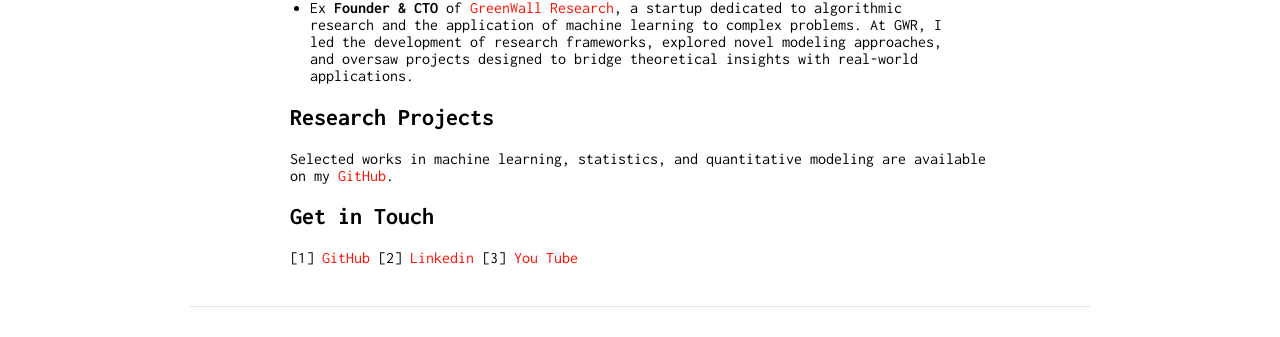
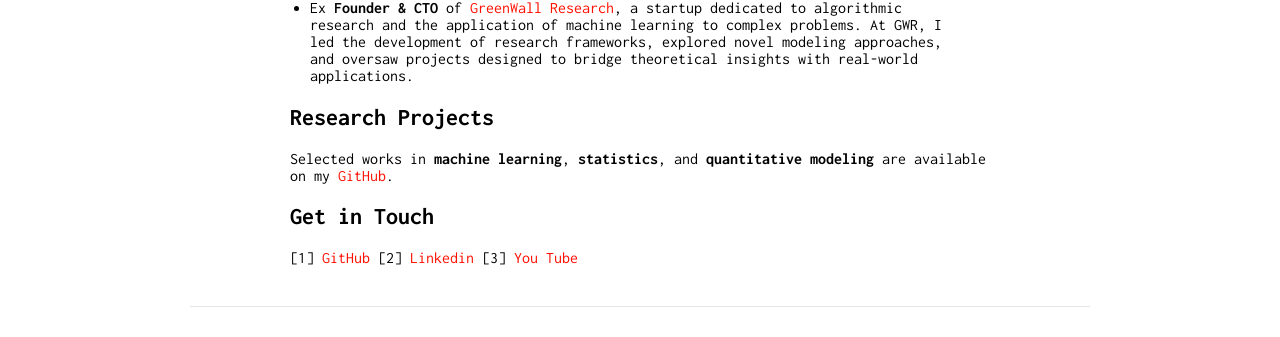
Before and after one commit to aldojacopovirno/aldojacopovirno.github.io, a Jekyll site: the page built from index.md, in a window 1280 px wide. Shown: the part 693-1030 px from the top of the page. Built offline with Jekyll 4.4.1, drawn with Linux system fonts in a browser that asks for light colours.

```diff
--- a/index.md
+++ b/index.md
@@ -25,7 +25,7 @@ My current research interests lie at the intersection of deep learning and quant
 
 ## Research Projects
 
-Selected works in machine learning, statistics, and quantitative modeling are available on my [GitHub](https://github.com/aldojacopovirno).
+Selected works in **machine learning**, **statistics**, and **quantitative modeling** are available on my [GitHub](https://github.com/aldojacopovirno).
 
 ## Get in Touch
 
```
